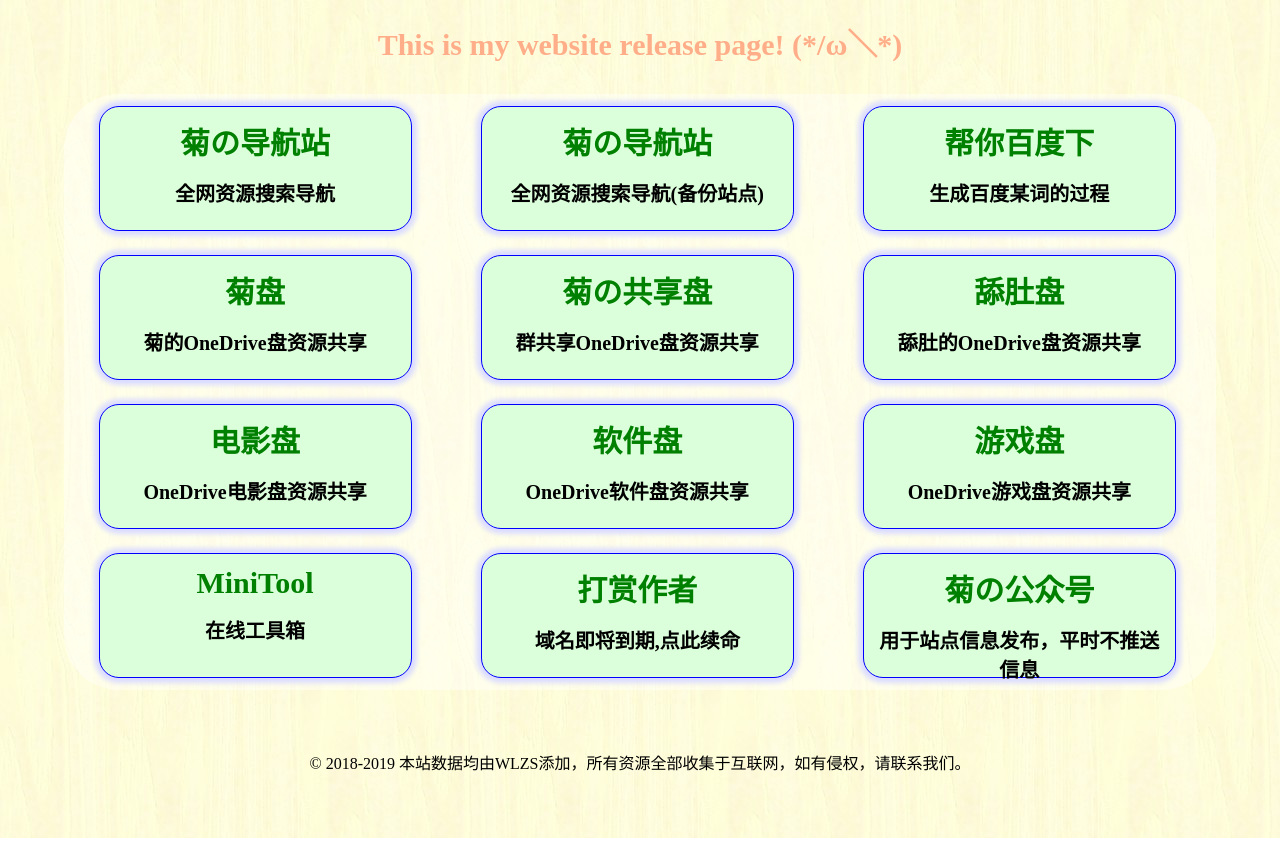
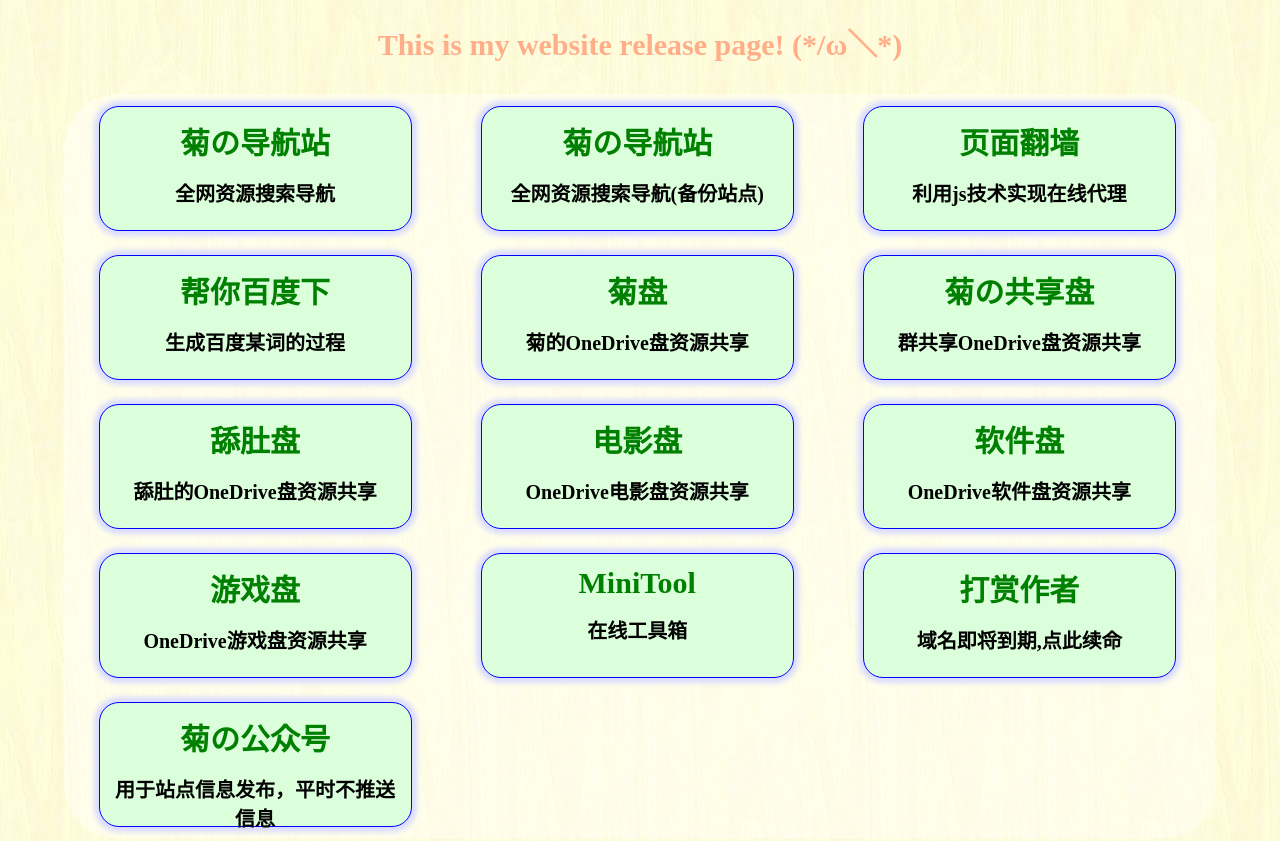
Before and after one commit to ifwlzs/show-ss-ak, a plain HTML site: page index.html in a window 1280 px wide. Shown: the top 841 px of the page. Drawn offline with Linux system fonts and the light colour scheme.

Commit message:
2019-1121-1945
2019-1121-1945

```diff
--- a/index.html
+++ b/index.html
@@ -145,7 +145,14 @@
 					</div>
 				</div>
 			</a>
-
+			<a href="https://jsproxy.ifwlzs.workers.dev/">
+				<div class="fl">
+					页面翻墙
+					<div style="color: #000; font-size: 20px; margin: 15px auto 0 auto;">
+						利用js技术实现在线代理
+					</div>
+				</div>
+			</a>
 			<a href="https://baidu.wlzs.ml">
 				<div class="fl">
 					帮你百度下
```
